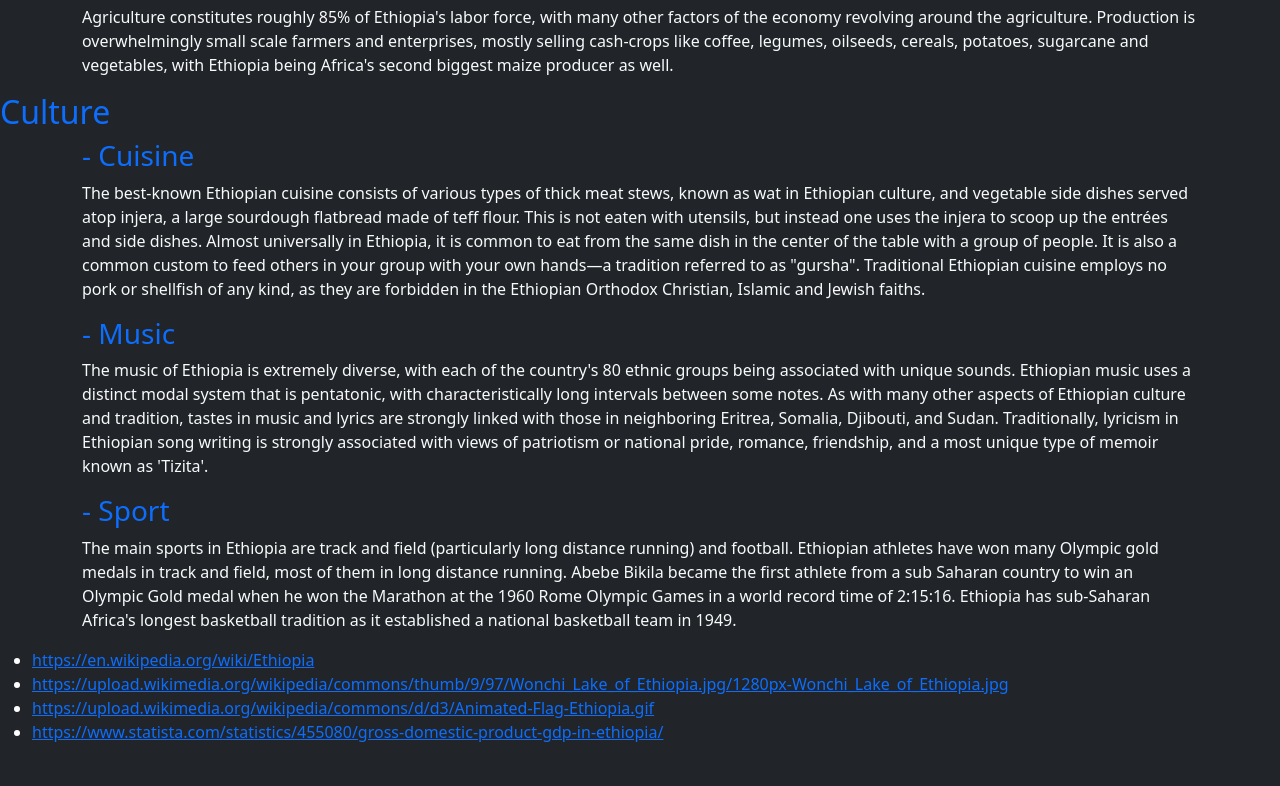
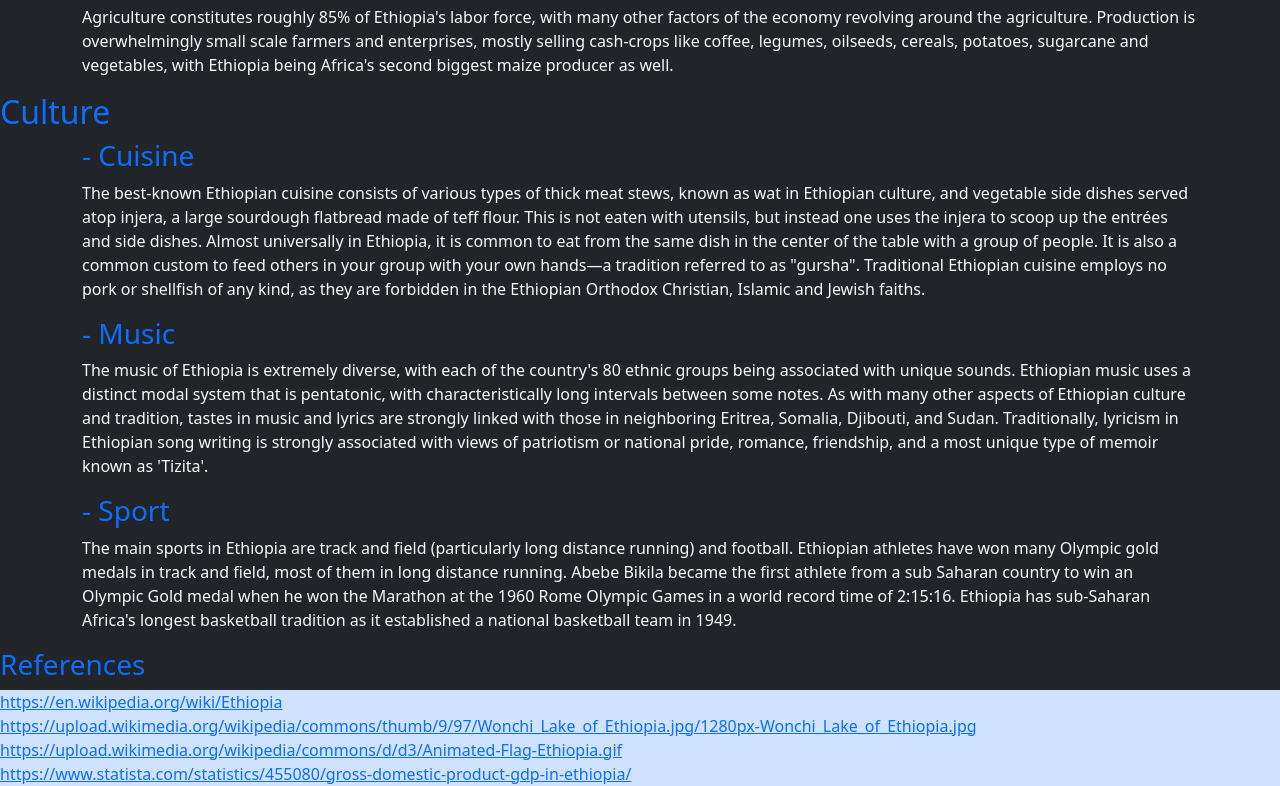
Before and after one commit to nhogue/act311, a plain HTML site: page Homework02/index.html in a window 1280 px wide. Shown: the part 2182-2968 px from the top of the page. Before the commit the page ends 2942 px from the top, so only its background shows below. Drawn offline with nearby package versions, Linux system fonts and the light colour scheme.

Commit message:
Added some Bootstrap

```diff
--- a/Homework02/index.html
+++ b/Homework02/index.html
@@ -70,11 +70,12 @@
     <script src="https://cdn.jsdelivr.net/npm/bootstrap@5.0.0-beta1/dist/js/bootstrap.bundle.min.js" integrity="sha384-ygbV9kiqUc6oa4msXn9868pTtWMgiQaeYH7/t7LECLbyPA2x65Kgf80OJFdroafW" crossorigin="anonymous"></script>
 </body>
   <footer>
-    <ul aria-label="References" style="color: white;">
-        <li><a href="https://en.wikipedia.org/wiki/Ethiopia">https://en.wikipedia.org/wiki/Ethiopia</a></li>
-        <li><a href="https://upload.wikimedia.org/wikipedia/commons/thumb/9/97/Wonchi_Lake_of_Ethiopia.jpg/1280px-Wonchi_Lake_of_Ethiopia.jpg">https://upload.wikimedia.org/wikipedia/commons/thumb/9/97/Wonchi_Lake_of_Ethiopia.jpg/1280px-Wonchi_Lake_of_Ethiopia.jpg</a></li>
-        <li><a href="https://upload.wikimedia.org/wikipedia/commons/d/d3/Animated-Flag-Ethiopia.gif">https://upload.wikimedia.org/wikipedia/commons/d/d3/Animated-Flag-Ethiopia.gif</a></li>
-        <li><a href="https://www.statista.com/statistics/455080/gross-domestic-product-gdp-in-ethiopia/">https://www.statista.com/statistics/455080/gross-domestic-product-gdp-in-ethiopia/</a></li>
+    <h3 class="text-primary" class="text-center">References</h3>
+    <ul class="list-group">
+        <li class="list-group-item-primary"><a href="https://en.wikipedia.org/wiki/Ethiopia">https://en.wikipedia.org/wiki/Ethiopia</a></li>
+        <li class="list-group-item-primary"><a href="https://upload.wikimedia.org/wikipedia/commons/thumb/9/97/Wonchi_Lake_of_Ethiopia.jpg/1280px-Wonchi_Lake_of_Ethiopia.jpg">https://upload.wikimedia.org/wikipedia/commons/thumb/9/97/Wonchi_Lake_of_Ethiopia.jpg/1280px-Wonchi_Lake_of_Ethiopia.jpg</a></li>
+        <li class="list-group-item-primary"><a href="https://upload.wikimedia.org/wikipedia/commons/d/d3/Animated-Flag-Ethiopia.gif">https://upload.wikimedia.org/wikipedia/commons/d/d3/Animated-Flag-Ethiopia.gif</a></li>
+        <li class="list-group-item-primary"><a href="https://www.statista.com/statistics/455080/gross-domestic-product-gdp-in-ethiopia/">https://www.statista.com/statistics/455080/gross-domestic-product-gdp-in-ethiopia/</a></li>
     </ul>
   </footer>
 </html>
```
